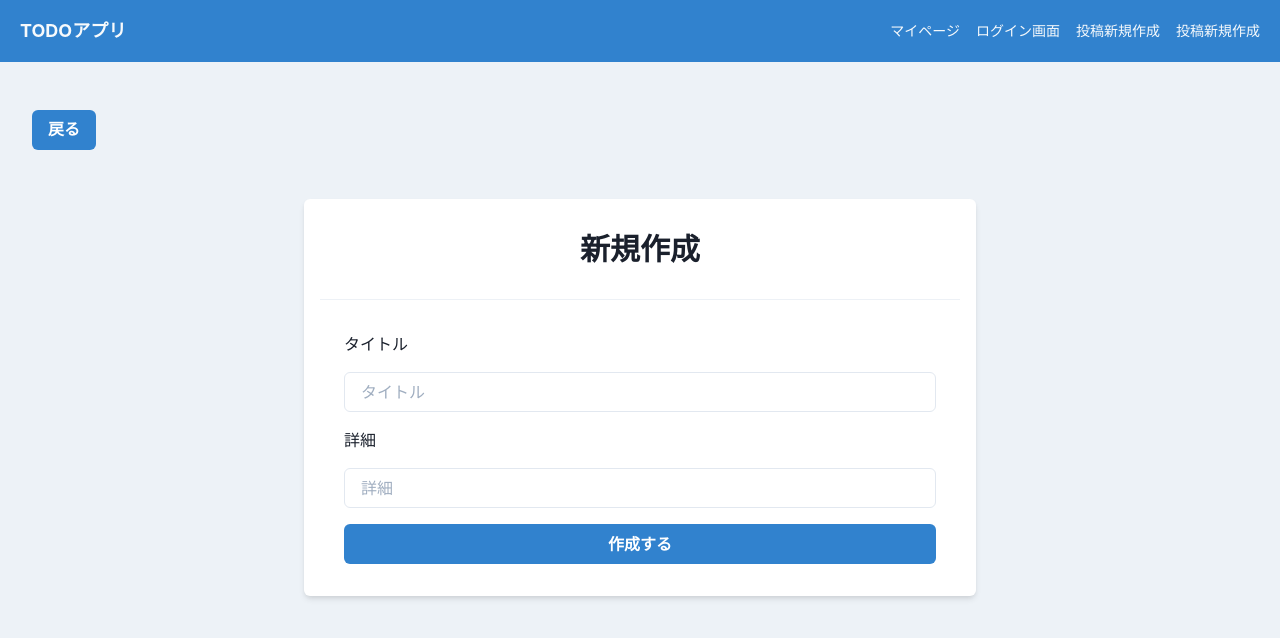
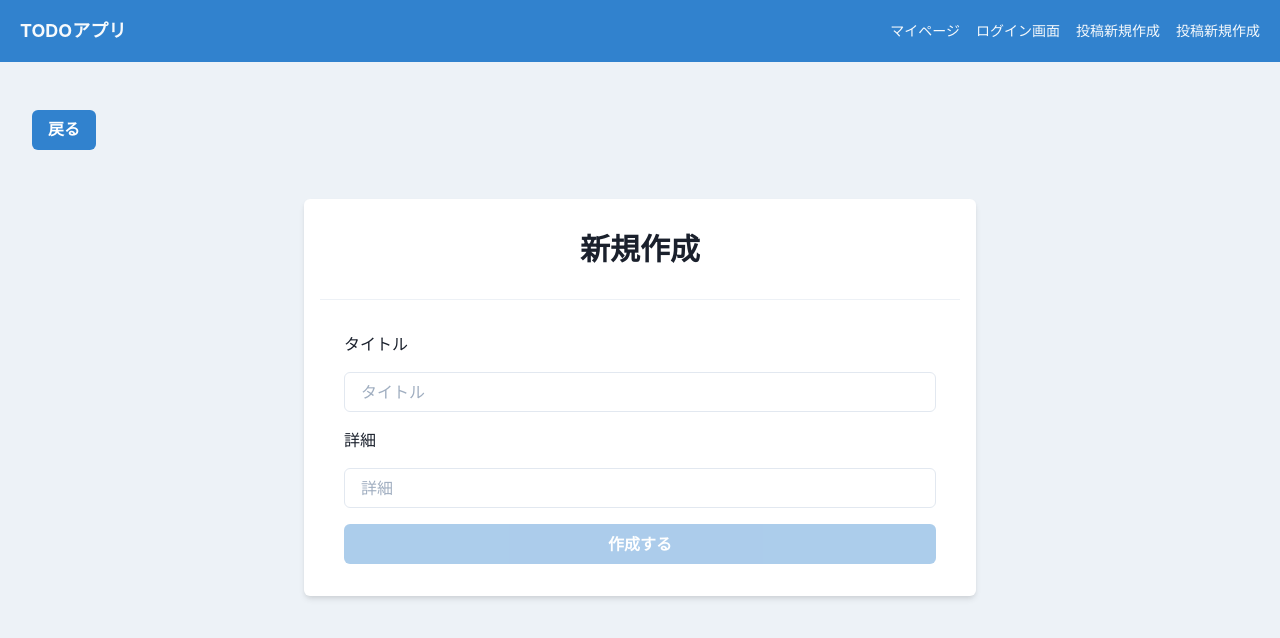
Before and after one commit to fumi238000/React_ts_crud_app, a React (Create React App) app in the folder frontend/: page /posts/new in a window 1280 px wide. Shown: the top 638 px of the page. Built offline with nearby package versions, Linux system fonts and the light colour scheme.

Commit message:
add loading to usePostCreate.ts

```diff
--- a/frontend/src/components/molecules/PostForm.tsx
+++ b/frontend/src/components/molecules/PostForm.tsx
@@ -17,7 +17,7 @@ export const PostForm: VFC<Props> = memo((props) => {
   const [inputPostDetails, setInputPostDetails] = useState('')
   const onChangeInputPostTitle = (e: ChangeEvent<HTMLInputElement>) => setInputPostTitle(e.target.value);
   const onChangeInputPostDetails = (e: ChangeEvent<HTMLInputElement>) => setInputPostDetails(e.target.value);
-  const { createPost } = usePostCreate();
+  const { createPost, loading } = usePostCreate();
   const { updatePost } = usePostUpdate();
 
   useEffect(() => {
@@ -51,15 +51,31 @@ export const PostForm: VFC<Props> = memo((props) => {
                value={inputPostDetails}
                onChange={onChangeInputPostDetails}
           />
-          { actionName === "編集" ?
-            <Button bg="blue.500" color="white" _hover={{ opacity: 0.7}} onClick={onClickUpdatePost}>
+          { actionName === "編集" &&
+            <Button
+              bg="blue.500"
+              color="white"
+              _hover={{ opacity: 0.7}}
+              onClick={onClickUpdatePost}
+
+            >
               {actionButtonName}
             </Button>
-          :
-          <Button bg="blue.500" color="white" _hover={{ opacity: 0.7}} onClick={onClickCreatePost}>
+           }
+
+           { actionName === "新規作成" &&
+          <Button
+            bg="blue.500"
+            color="white"
+            _hover={{ opacity: 0.7}}
+            onClick={onClickCreatePost}
+            isLoading = {loading}
+            isDisabled = {inputPostTitle === '' ||inputPostDetails === '' }
+          >
             {actionButtonName}
           </Button>
           }
+
         </Stack>
       </Box>
     </Flex>
--- a/frontend/src/components/pages/post/PostIndexPage.tsx
+++ b/frontend/src/components/pages/post/PostIndexPage.tsx
@@ -1,16 +1,16 @@
 /* eslint-disable react-hooks/exhaustive-deps */
-import React, { useEffect, useCallback, useContext } from 'react';
+import React, { useEffect, useCallback } from 'react';
 import { Button, Box, Heading } from '@chakra-ui/react';
 import { useHistory } from 'react-router-dom';
 
 import { PostCard } from '../../organisms/post/PostCard';
 import { usePostIndex } from '../../../hooks/usePostIndex';
-import { LoginUserContext } from '../../../providers/LoginUserProvider';
+// import { LoginUserContext } from '../../../providers/LoginUserProvider';
 
 export const PostIndexPage = () => {
   const history = useHistory();
   const onClickPostCreatePage = useCallback(() => history.push("/posts/new"),[history]);
-  const { loginUser  } = useContext(LoginUserContext);
+  // const { loginUser  } = useContext(LoginUserContext);
   const { getPosts, posts} = usePostIndex();
   useEffect(() => getPosts(),[]);
 
--- a/frontend/src/hooks/usePostCreate.ts
+++ b/frontend/src/hooks/usePostCreate.ts
@@ -1,3 +1,4 @@
+import { useState } from 'react';
 import axios from 'axios';
 import { useHistory } from 'react-router-dom';
 
@@ -7,8 +8,11 @@ import { useMessage } from './useMessage';
 export const usePostCreate =() => {
   const history = useHistory();
   const { showMessage } = useMessage();
+  const [loading, setLoading] = useState(false);
 
   const createPost = (postTitle: string, postDetails: string) => {
+    setLoading(true)
+
     axios
       .post(postsCreateUrl, {
         user_id: 1,
@@ -19,14 +23,16 @@ export const usePostCreate =() => {
       console.log(res);
       // const { id } = res.data.id;
       showMessage({title: "投稿を作成しました", status: "success"})
+      setLoading(false)
       history.push("/posts");
     })
     .catch(error => {
       console.log(error);
+      setLoading(false)
       showMessage({ title: "作成に失敗しました", status: "error"})
     });
   };
 
   //TODO: ここで作成したPostのidを返して、無駄なAPI通信を省きたい
-  return { createPost }
+  return { createPost, loading }
 }
```
